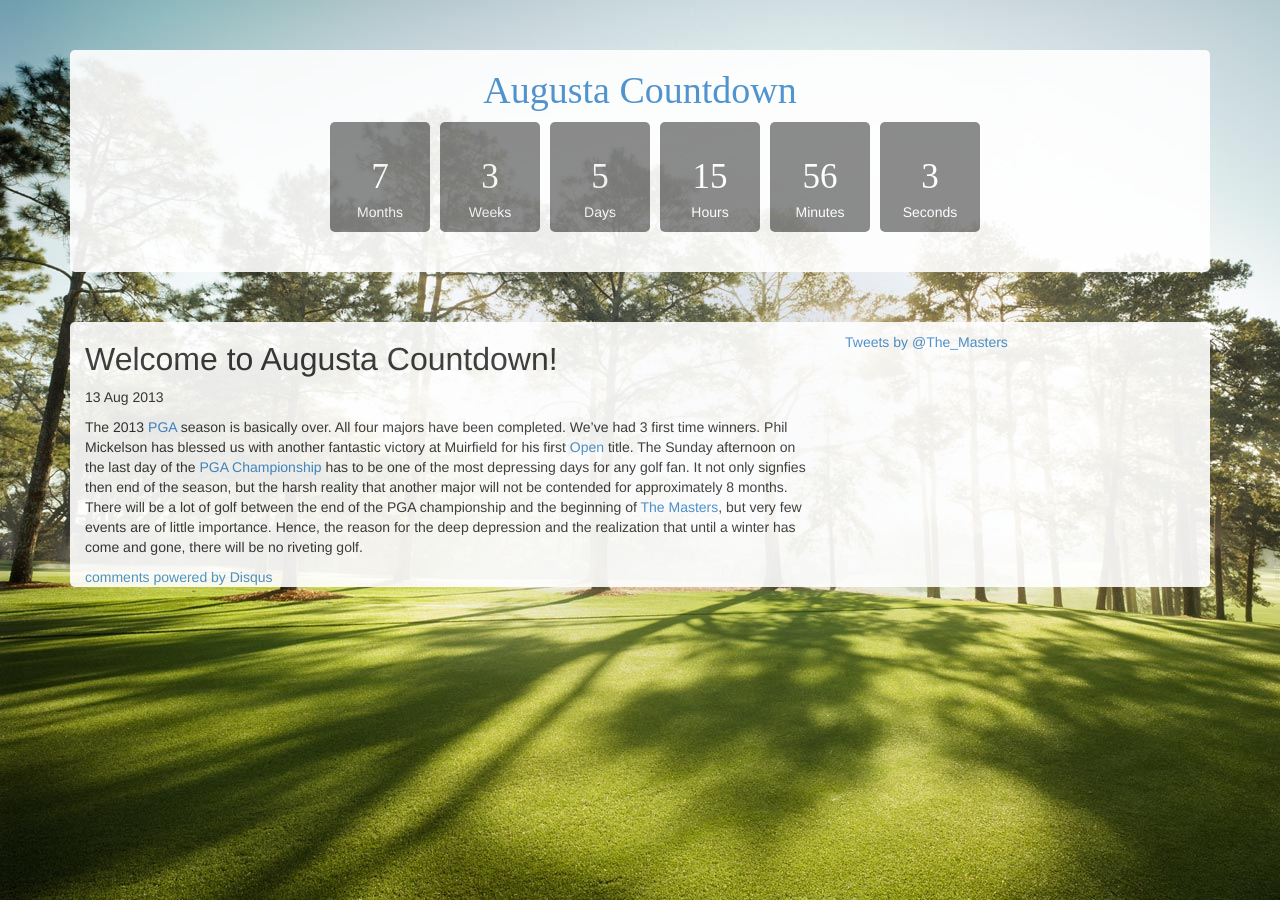
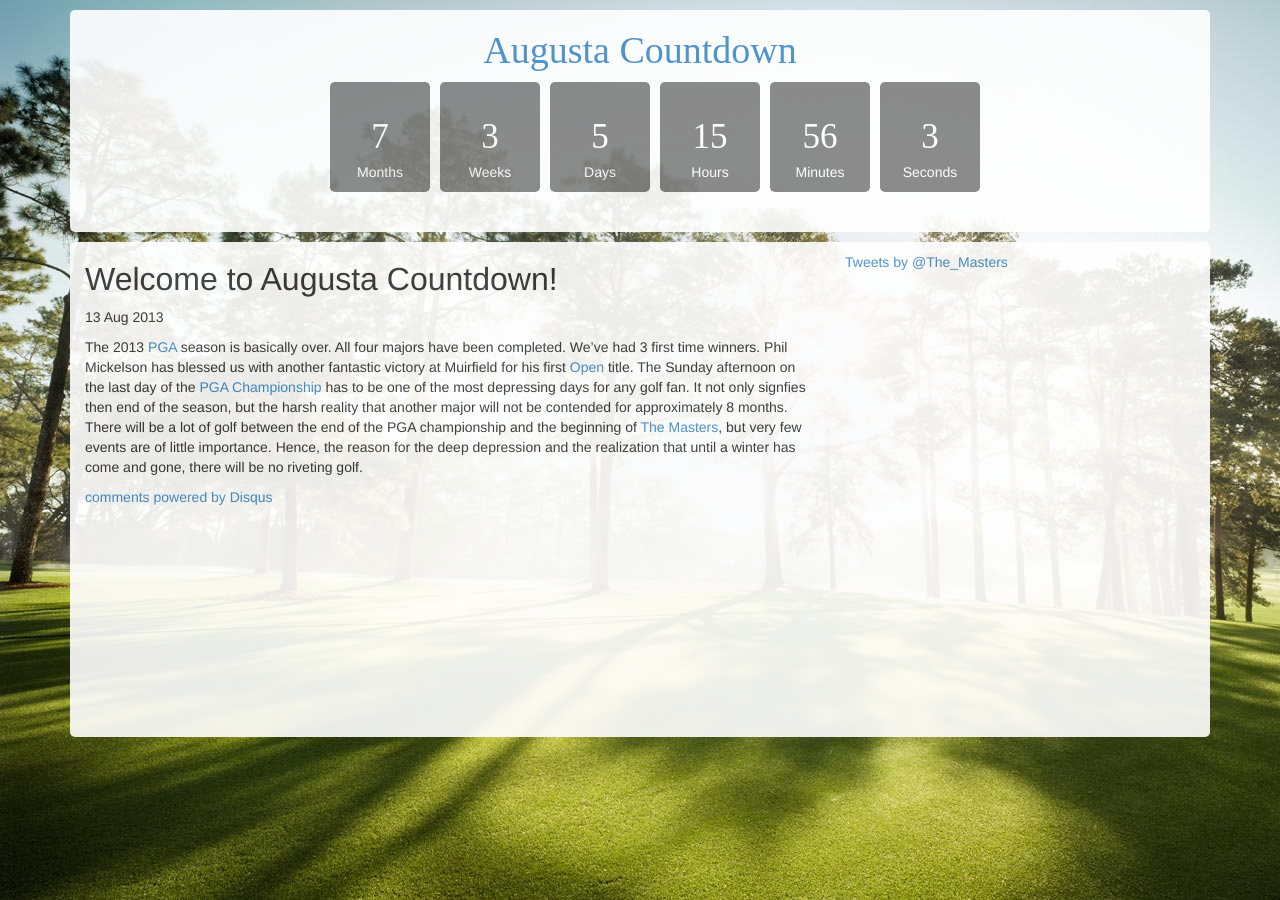
Before and after one commit to keroger2k/augustacountdown, a Jekyll site: the page built from _posts/2013-08-13-welcome-to-augustacountdown.markdown, in a window 1280 px wide. Built offline with Jekyll 4.4.1, drawn with Linux system fonts in a browser that asks for light colours; nearby versions of some CDN libraries; some web fonts are replaced; Markdown is read by kramdown in place of the engine named in the settings; comment, search, counter and statistics services are not loaded.

Commit message:
i hate layouts

```diff
--- a/_layouts/post.html
+++ b/_layouts/post.html
@@ -6,9 +6,7 @@ layout: default
 
 <div class="post">
 {{ content }}
-</div>
-
- <div id="disqus_thread"></div>
+<div id="disqus_thread"></div>
     <script type="text/javascript">
         /* * * CONFIGURATION VARIABLES: EDIT BEFORE PASTING INTO YOUR WEBPAGE * * */
         var disqus_shortname = 'augustacountdown'; // required: replace example with your forum shortname
@@ -22,3 +20,4 @@ layout: default
     </script>
     <noscript>Please enable JavaScript to view the <a href="http://disqus.com/?ref_noscript">comments powered by Disqus.</a></noscript>
     <a href="http://disqus.com" class="dsq-brlink">comments powered by <span class="logo-disqus">Disqus</span></a>
+</div>
--- a/css/main.css
+++ b/css/main.css
@@ -14,7 +14,7 @@ header {
   background-color:#fff;
   opacity: 0.9;
   border-radius: 5px;
-  margin: 50px auto;
+  margin: 10px auto;
 }
 
 header h1 {
@@ -27,14 +27,20 @@ header h1 {
   background-color: #fff;
   border-radius: 5px;
   margin:0px !important;
-  overflow: auto;
+
 }
 
 .main-content #twitter-feed {
   margin-top: 10px;
+
 }
 
 #post-container { padding: 30px 10px; }
+
+.post {
+  overflow: auto;
+  height: 400px;
+}
 
 /*****************************************************************************/
 /*
```
